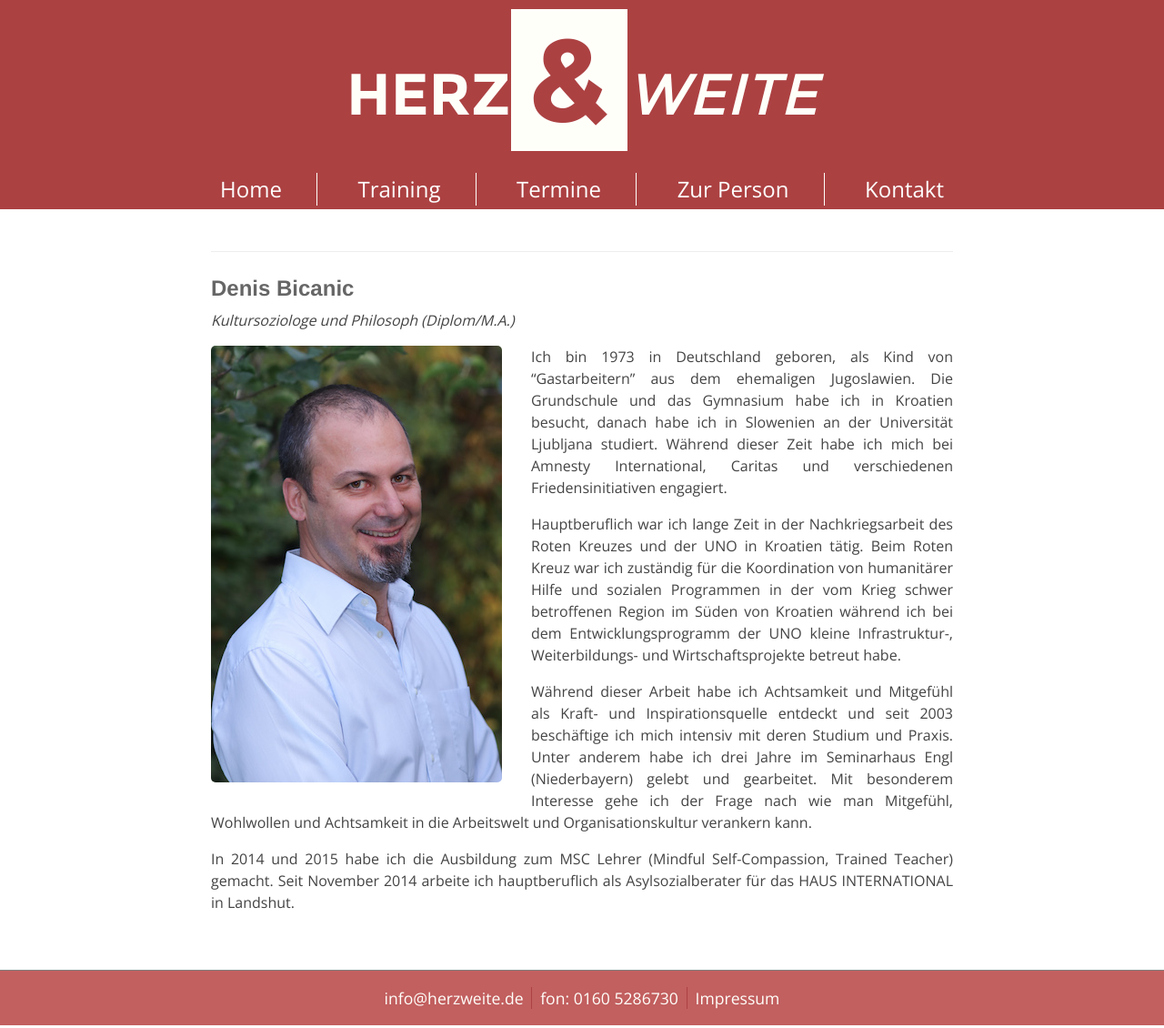
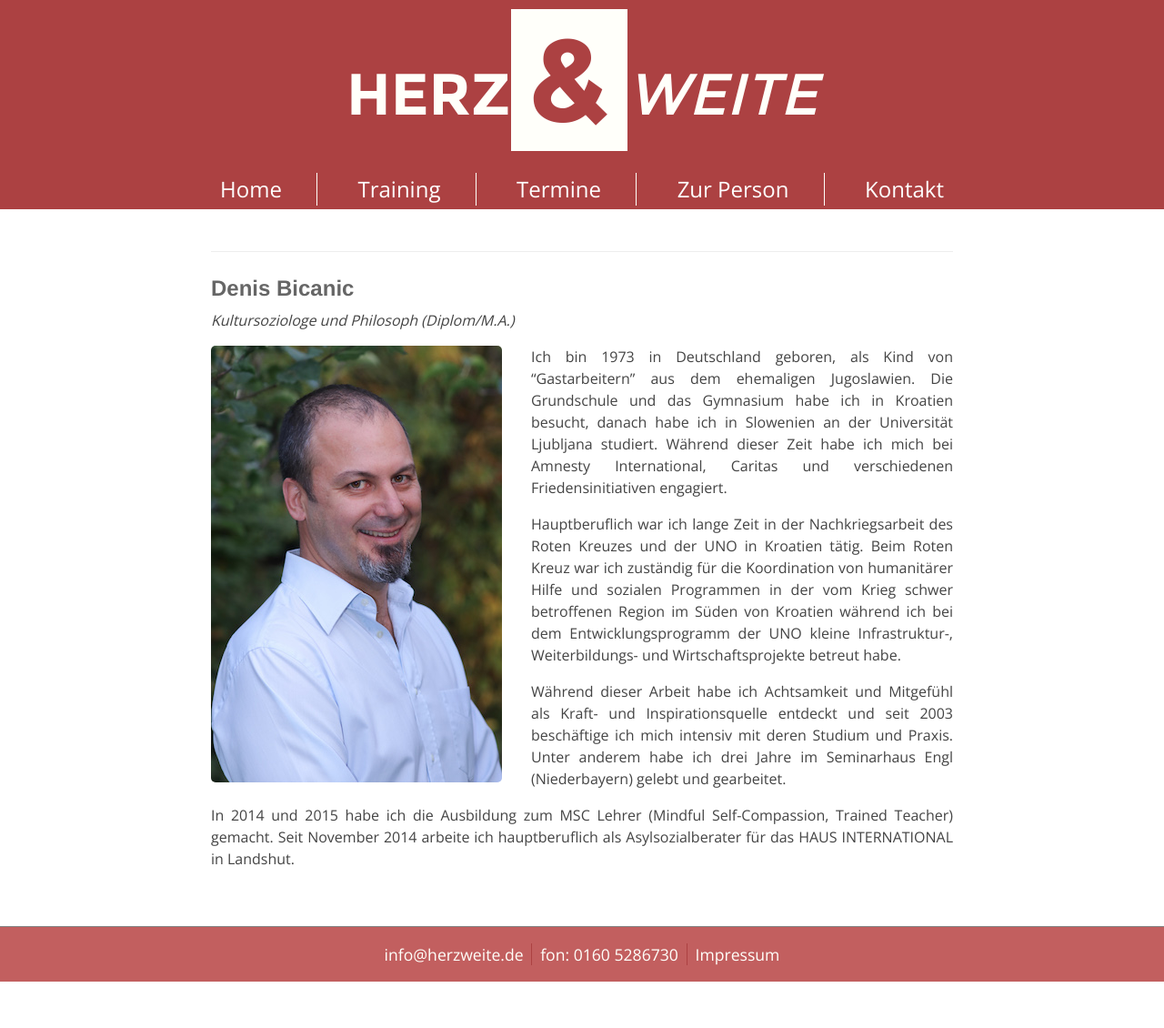
Before and after one commit to herzweite/herzweite.github.io, a Jekyll site: the page built from zur-person.md, in a window 1280 px wide. Shown: the whole page at 91% size. Built offline with Jekyll 4.4.1, drawn with Linux system fonts in a browser that asks for light colours; our own code applies the rules of GitHub Pages for plain Markdown files; after the commit the page ends 1082 px from its top, so only the background shows below that.

Commit message:
Update zur-person.md

```diff
--- a/zur-person.md
+++ b/zur-person.md
@@ -9,6 +9,6 @@ Ich bin 1973 in Deutschland geboren, als Kind von "Gastarbeitern" aus dem ehemal
 
 Hauptberuflich war ich lange Zeit in der Nachkriegsarbeit des Roten Kreuzes und der UNO in Kroatien tätig. Beim Roten Kreuz war ich zuständig für die Koordination von humanitärer Hilfe und sozialen Programmen in der vom Krieg schwer betroffenen Region im Süden von Kroatien während ich bei dem Entwicklungsprogramm der UNO kleine Infrastruktur-, Weiterbildungs- und Wirtschaftsprojekte betreut habe.
 
-Während dieser Arbeit habe ich Achtsamkeit und Mitgefühl als Kraft- und Inspirationsquelle entdeckt und seit 2003 beschäftige ich mich intensiv mit deren Studium und Praxis. Unter anderem habe ich drei Jahre im Seminarhaus Engl (Niederbayern) gelebt und gearbeitet. Mit besonderem Interesse gehe ich der Frage nach wie man Mitgefühl, Wohlwollen und Achtsamkeit in die Arbeitswelt und Organisationskultur verankern kann.
+Während dieser Arbeit habe ich Achtsamkeit und Mitgefühl als Kraft- und Inspirationsquelle entdeckt und seit 2003 beschäftige ich mich intensiv mit deren Studium und Praxis. Unter anderem habe ich drei Jahre im Seminarhaus Engl (Niederbayern) gelebt und gearbeitet.
 
 In 2014 und 2015 habe ich die Ausbildung zum MSC Lehrer (Mindful Self-Compassion, Trained Teacher) gemacht. Seit November 2014 arbeite ich hauptberuflich als Asylsozialberater für das HAUS INTERNATIONAL in Landshut.
```
